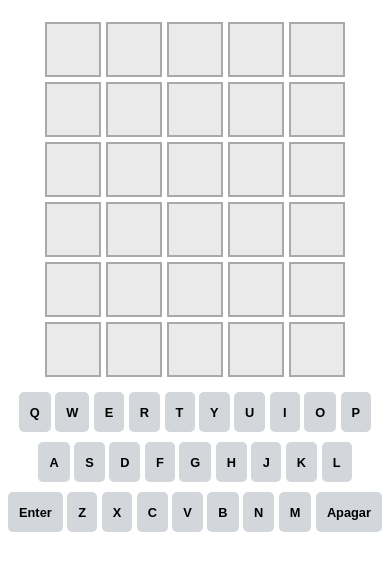
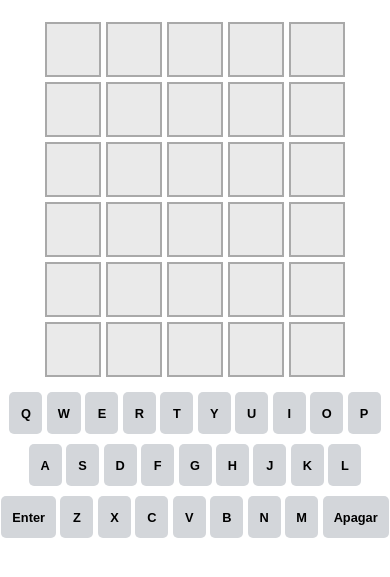
Before and after one commit to lucaspaulino-12/JogoWordle, a plain HTML site: page index.html in a window 390 px wide. Shown: the part 79-656 px from the top of the page. Drawn offline with Linux system fonts and the light colour scheme.

Commit message:
Update style.css

```diff
--- a/style.css
+++ b/style.css
@@ -321,8 +321,8 @@ td.flip {
   #keyboard button {
     padding: 11px;
     font-size: 0.8rem;
-    min-width: 30px;
-    min-height: 40px;
+    min-width: 33px;
+    min-height: 42px;
   }
 
   table {
```
